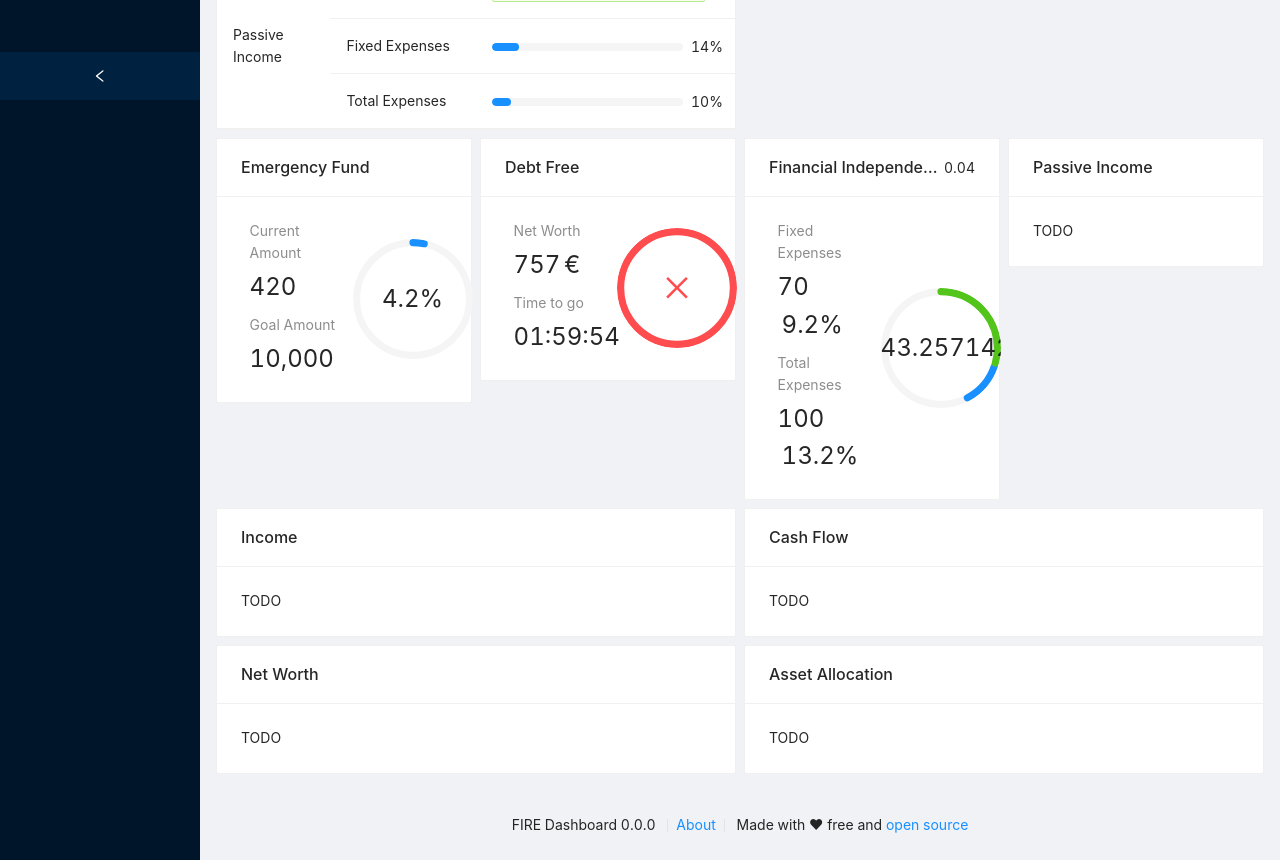
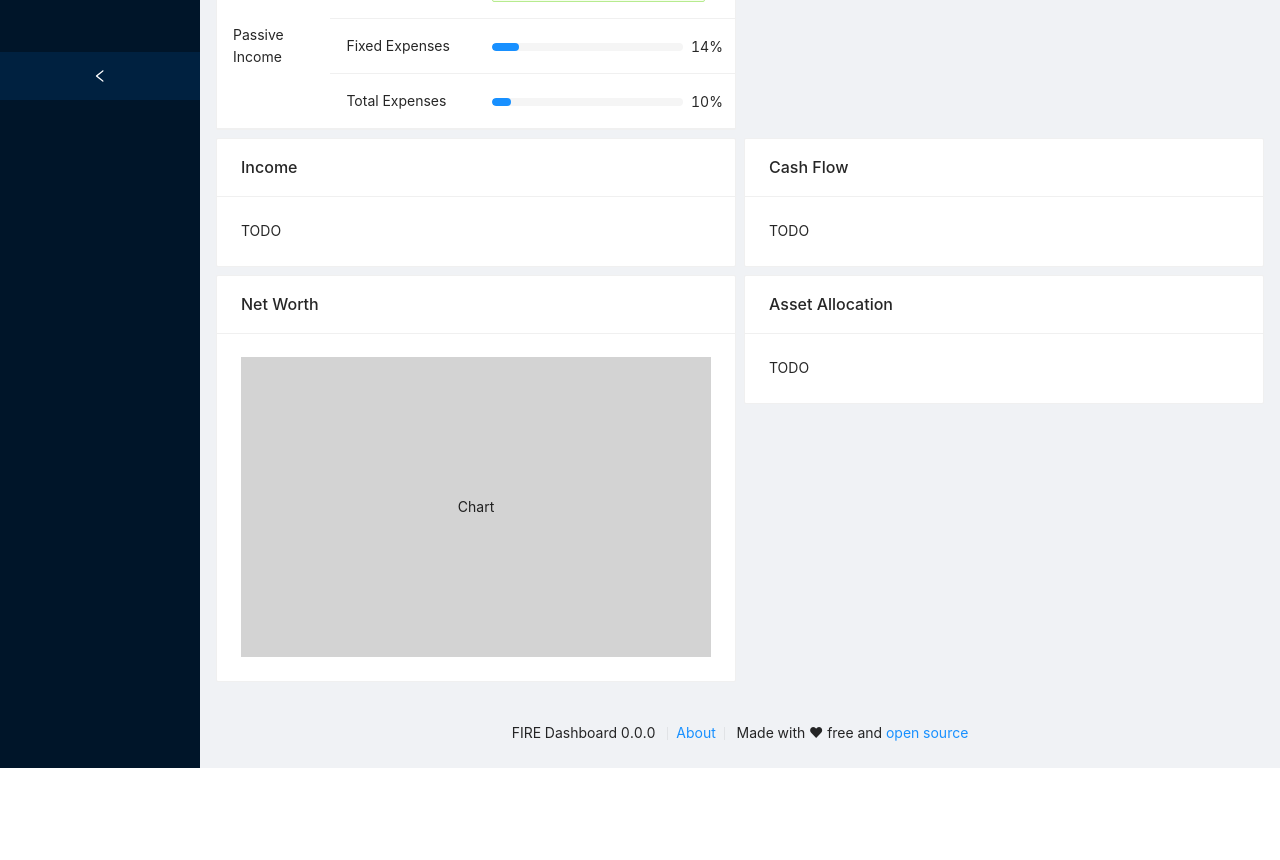
Before and after one commit to erikhofer/fire-dashboard, a React (Create React App) app: page / in a window 1280 px wide. Shown: the part 700-1560 px from the top of the page. After the commit the page ends 1468 px from the top, so only its background shows below. Built offline with nearby package versions, Linux system fonts and the light colour scheme; what typesafe-actions would draw is missing.

Commit message:
Remove old dashboard cards

```diff
--- a/src/pages/Dashboard/Dashboard.tsx
+++ b/src/pages/Dashboard/Dashboard.tsx
@@ -2,9 +2,6 @@ import React from 'react'
 import { PageHeader } from '../../components/PageHeader'
 import { PageContent } from '../../components/PageContent'
 import { Row, Col, Card } from 'antd'
-import { EmergencyFund } from './EmergencyFund'
-import { DebtFree } from './DebtFree'
-import { FinancialIndependence } from './FinancialIndependence'
 import { Goals } from './Goals'
 
 export const Dashboard: React.FC = () => {
@@ -18,20 +15,6 @@ export const Dashboard: React.FC = () => {
           </Col>
         </Row>
         <Row gutter={8} style={{ marginBottom: 8 }}>
-          <Col span={6}>
-            <EmergencyFund />
-          </Col>
-          <Col span={6}>
-            <DebtFree />
-          </Col>
-          <Col span={6}>
-            <FinancialIndependence />
-          </Col>
-          <Col span={6}>
-            <Card title="Passive Income">TODO</Card>
-          </Col>
-        </Row>
-        <Row gutter={8} style={{ marginBottom: 8 }}>
           <Col span={12}>
             <Card title="Income">TODO</Card>
           </Col>
@@ -41,7 +24,19 @@ export const Dashboard: React.FC = () => {
         </Row>
         <Row gutter={8}>
           <Col span={12}>
-            <Card title="Net Worth">TODO</Card>
+            <Card title="Net Worth">
+              <div
+                style={{
+                  display: 'flex',
+                  alignItems: 'center',
+                  justifyContent: 'center',
+                  backgroundColor: 'lightgray',
+                  height: 300
+                }}
+              >
+                <span>Chart</span>
+              </div>
+            </Card>
           </Col>
           <Col span={12}>
             <Card title="Asset Allocation">TODO</Card>
--- a/src/pages/Dashboard/DebtFree.tsx
+++ /dev/null
@@ -1,34 +0,0 @@
-import React from 'react'
-import { Card, Progress, Statistic, Row, Col, Space } from 'antd'
-import { useCurrency } from '../../hooks/useCurrency'
-import Countdown from 'antd/lib/statistic/Countdown'
-import moment from 'moment'
-import { useNetWorth } from '../../hooks/metrics/useNetWorth'
-
-export const DebtFree: React.FC = () => {
-  const currency = useCurrency()
-  const netWorth = useNetWorth()
-
-  return (
-    <Card title="Debt Free">
-      <Row justify="space-around" align="middle">
-        <Col span={10}>
-          <Space direction="vertical">
-            <Statistic
-              title="Net Worth"
-              value={netWorth}
-              suffix={currency.symbol}
-            />
-            <Countdown
-              title="Time to go"
-              value={moment().add(2, 'hours').valueOf()}
-            />
-          </Space>
-        </Col>
-        <Col span={10}>
-          <Progress type="circle" percent={100} status="exception" />
-        </Col>
-      </Row>
-    </Card>
-  )
-}
--- a/src/pages/Dashboard/EmergencyFund.tsx
+++ /dev/null
@@ -1,29 +0,0 @@
-import React from 'react'
-import { Card, Progress, Statistic, Row, Col, Space } from 'antd'
-import { useAssets } from '../../hooks/useAssets'
-import { useGoals } from '../../hooks/useGoals'
-
-export const EmergencyFund: React.FC = () => {
-  const assets = useAssets()
-  const goals = useGoals()
-  const total = assets
-    .filter(a => a.isEmergencyFund)
-    .reduce((sum, curr) => sum + curr.currentValue, 0)
-  const percent = (total / goals.emergencyFund) * 100
-
-  return (
-    <Card title="Emergency Fund">
-      <Row justify="space-around" align="middle">
-        <Col span={10}>
-          <Space direction="vertical">
-            <Statistic title="Current Amount" value={total} />
-            <Statistic title="Goal Amount" value={goals.emergencyFund} />
-          </Space>
-        </Col>
-        <Col span={10}>
-          <Progress type="circle" percent={percent} />
-        </Col>
-      </Row>
-    </Card>
-  )
-}
--- a/src/pages/Dashboard/FinancialIndependence.tsx
+++ /dev/null
@@ -1,50 +0,0 @@
-import React from 'react'
-import { Card, Progress, Statistic, Row, Col, Space } from 'antd'
-import { useNetWorth } from '../../hooks/metrics/useNetWorth'
-import { useGoals } from '../../hooks/useGoals'
-import { useTotalExpenses } from '../../hooks/metrics/useTotalExpenses'
-import { Percent } from '../../components/Percent'
-
-export const FinancialIndependence: React.FC = () => {
-  // TODO Handle netWorth <= 0 !!!
-
-  const goals = useGoals()
-  const netWorth = useNetWorth()
-  const { totalExpenses, totalFixedExpenses } = useTotalExpenses()
-  const totalExpensesToNetWorthRatio = totalExpenses / netWorth
-  const totalFixedExpensesToNetWorthRatio = totalFixedExpenses / netWorth
-  const netWorthNeededToCoverTotalExpenses =
-    totalExpenses / goals.expensesToNetWorthRatio
-  const netWorthNeededToCoverTotalFixedExpenses =
-    totalFixedExpenses / goals.expensesToNetWorthRatio
-
-  return (
-    <Card title="Financial Independence" extra={goals.expensesToNetWorthRatio}>
-      <Row justify="space-around" align="middle">
-        <Col span={10}>
-          <Space direction="vertical">
-            <Statistic
-              title="Fixed Expenses"
-              value={totalFixedExpenses}
-              suffix={<Percent ratio={totalFixedExpensesToNetWorthRatio} />}
-            />
-            <Statistic
-              title="Total Expenses"
-              value={totalExpenses}
-              suffix={<Percent ratio={totalExpensesToNetWorthRatio} />}
-            />
-          </Space>
-        </Col>
-        <Col span={10}>
-          <Progress
-            type="circle"
-            percent={(netWorth / netWorthNeededToCoverTotalFixedExpenses) * 100}
-            success={{
-              percent: (netWorth / netWorthNeededToCoverTotalExpenses) * 100
-            }}
-          />
-        </Col>
-      </Row>
-    </Card>
-  )
-}
```
